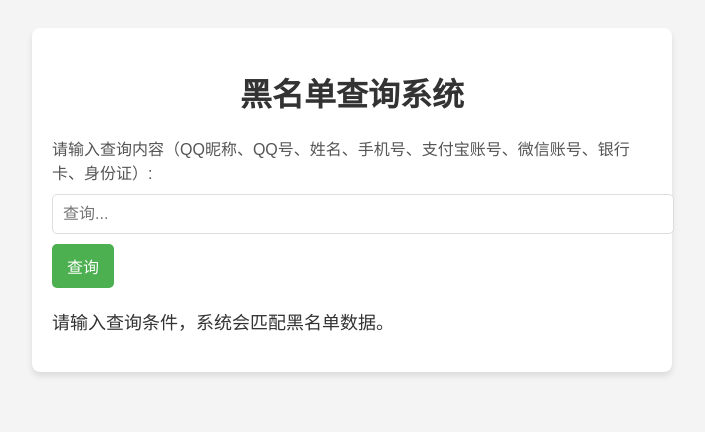
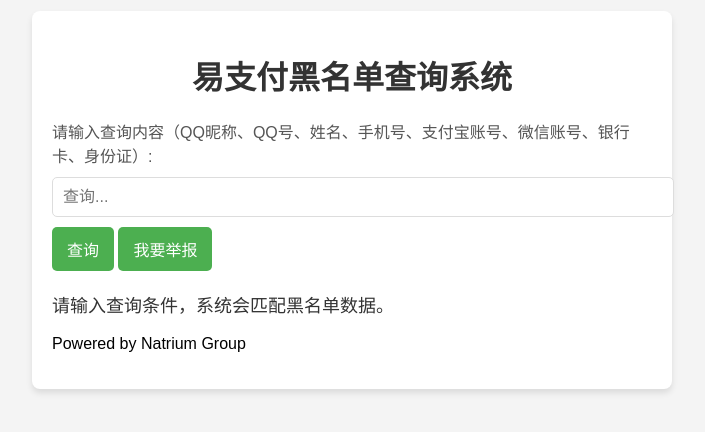
Before and after one commit to NatriumGroup/natriumgroup.github.io, a plain HTML site: page index.html in a window 1280 px wide. Shown: the part 200-632 px from the top of the page, without its empty margins (288-993 px from the left). Drawn offline with Linux system fonts and the light colour scheme.

Commit message:
Update index.html

```diff
--- a/index.html
+++ b/index.html
@@ -3,20 +3,22 @@
 <head>
     <meta charset="UTF-8">
     <meta name="viewport" content="width=device-width, initial-scale=1.0">
-    <title>黑名单查询</title>
+    <title>易支付黑名单查询</title>
     <link rel="stylesheet" href="style.css">
 </head>
 <body>
     <div class="container">
-        <h1>黑名单查询系统</h1>
+        <h1>易支付黑名单查询系统</h1>
         <form id="searchForm">
             <label for="searchInput">请输入查询内容（QQ昵称、QQ号、姓名、手机号、支付宝账号、微信账号、银行卡、身份证）:</label>
             <input type="text" id="searchInput" placeholder="查询...">
             <button type="submit">查询</button>
+            <button id="btn">我要举报</button>
         </form>
         <div id="result">
             <p>请输入查询条件，系统会匹配黑名单数据。</p>
         </div>
+        <p>Powered by Natrium Group</p>
     </div>
 
     <script src="data.js"></script>
```
